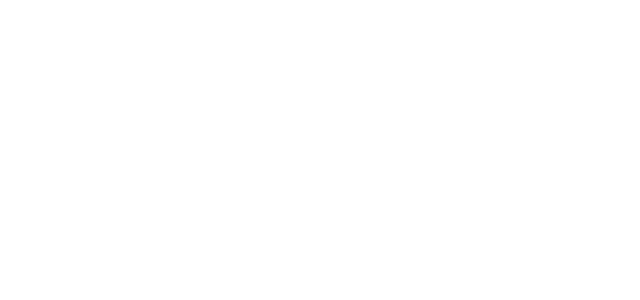
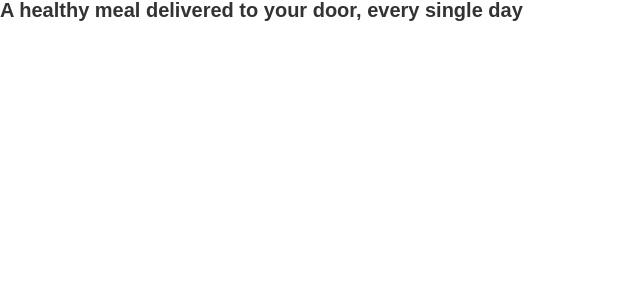
Before and after one commit to VanessaKasminoff/Omnifood, a React (Vite) app: page / in a window 1280 px wide. Shown: the top 300 px of the page, without its empty margins (0-640 px from the left). Built offline with nearby package versions, Linux system fonts and the light colour scheme.

Commit message:
Initial css setup

```diff
--- a/index.html
+++ b/index.html
@@ -2,7 +2,7 @@
 <html lang="en">
   <head>
     <meta charset="UTF-8" />
-    <link rel="icon" type="image/svg+xml" href="/vite.svg" />
+    <link rel="icon" href="/favicon.png" />
     <meta name="viewport" content="width=device-width, initial-scale=1.0" />
     <title>Omnifood</title>
   </head>
--- a/src/App.jsx
+++ b/src/App.jsx
@@ -4,6 +4,7 @@
 
   return (
     <>
+    <h1>A healthy meal delivered to your door, every single day</h1>
     </>
   )
 }
--- a/src/assets/css/App.css
+++ b/src/assets/css/App.css
@@ -1,5 +1,85 @@
+/*
+-STYLING SYSTEM-
+
+---TYPOGRAPHY---
+
+FONT SIZE SYSTEM (PX)
+10 / 12 / 14 / 16 / 18 / 20 / 24 / 30 / 36 / 44 / 52 / 62 / 74 / 86 / 98
+
+FONT WEIGHTS
+Default: 400
+
+LINE HEIGHTS
+Default: 1
+
+SPACING SYSTEM (PX)
+2 / 4 / 8 / 12 / 16 / 24 / 32 / 48 / 64 / 80 / 96 / 128
+
+
+---COLOR---
+
+Primary: #e67e22
+Tints:
+#cf711f
+#b8651b
+#a15818
+#8a4c14
+#733f11
+#5c320e
+#45260a
+#2e1907
+#170d03
+#000000
+Shades:
+#e98b38
+#eb984e
+#eea564
+#f0b27a
+#f3bf91
+#f5cba7
+#f8d8bd
+#fae5d3
+#fdf2e9
+#ffffff
+Accents:
+#b18700
+#798900
+#798900
+#007d41
+#00725f
+Greys:
+#333
+
+
+---SHADOWS---
+
+
+---BORDER-RADIUS---
+
+
+---WHITESPACE---
+
+SPACING SYSTEM (PX)
+2 / 4 / 8 / 12 / 16 / 24 / 32 / 48 / 64 / 80 / 96 / 128
+
+*/
+
 * {
   margin: 0;
   padding: 0;
   box-sizing: border-box;
 }
+
+html {
+  /* font-size: 10px; */
+  /* 10px / 16px = 0.625 = 62.5% */
+  /* Percentage of user's browser font-size setting */
+  font-size: 62.5%;
+}
+
+body {
+  font-family: sans-serif;
+  line-height: 1;
+  font-weight: 400;
+  color: #333;
+}
```
